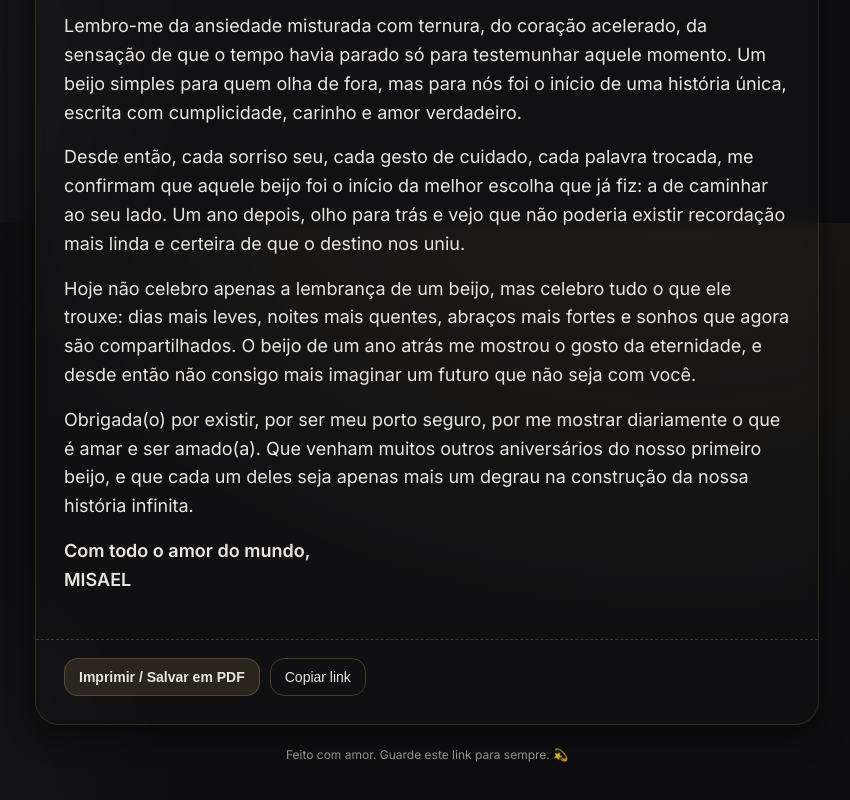
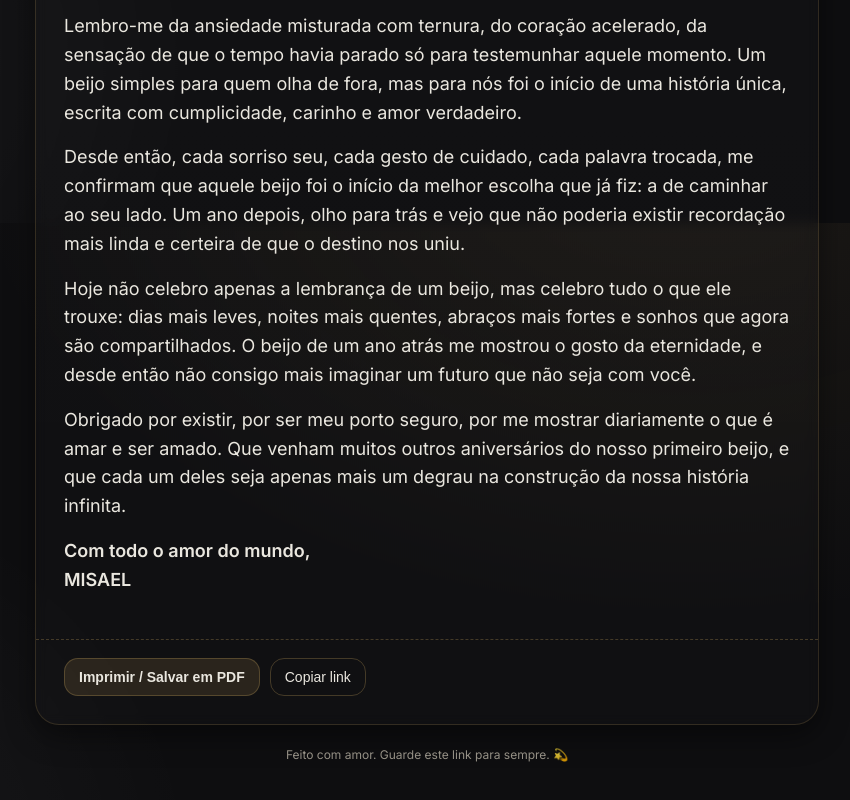
Before and after one commit to e-misa/eueela, a plain HTML site: page index.html in a window 1280 px wide. Shown: the part 577-1377 px from the top of the page, without its empty margins (213-1063 px from the left). Drawn offline with nearby package versions, Linux system fonts and the light colour scheme.

Commit message:
Update index.html

```diff
--- a/index.html
+++ b/index.html
@@ -175,7 +175,7 @@
         <p>Lembro-me da ansiedade misturada com ternura, do coração acelerado, da sensação de que o tempo havia parado só para testemunhar aquele momento. Um beijo simples para quem olha de fora, mas para nós foi o início de uma história única, escrita com cumplicidade, carinho e amor verdadeiro.</p>
         <p>Desde então, cada sorriso seu, cada gesto de cuidado, cada palavra trocada, me confirmam que aquele beijo foi o início da melhor escolha que já fiz: a de caminhar ao seu lado. Um ano depois, olho para trás e vejo que não poderia existir recordação mais linda e certeira de que o destino nos uniu.</p>
         <p>Hoje não celebro apenas a lembrança de um beijo, mas celebro tudo o que ele trouxe: dias mais leves, noites mais quentes, abraços mais fortes e sonhos que agora são compartilhados. O beijo de um ano atrás me mostrou o gosto da eternidade, e desde então não consigo mais imaginar um futuro que não seja com você.</p>
-        <p>Obrigada(o) por existir, por ser meu porto seguro, por me mostrar diariamente o que é amar e ser amado(a). Que venham muitos outros aniversários do nosso primeiro beijo, e que cada um deles seja apenas mais um degrau na construção da nossa história infinita.</p>
+        <p>Obrigado por existir, por ser meu porto seguro, por me mostrar diariamente o que é amar e ser amado. Que venham muitos outros aniversários do nosso primeiro beijo, e que cada um deles seja apenas mais um degrau na construção da nossa história infinita.</p>
         <p class="signature">Com todo o amor do mundo,<br><strong>MISAEL</strong></p>
       </section>
 
```
